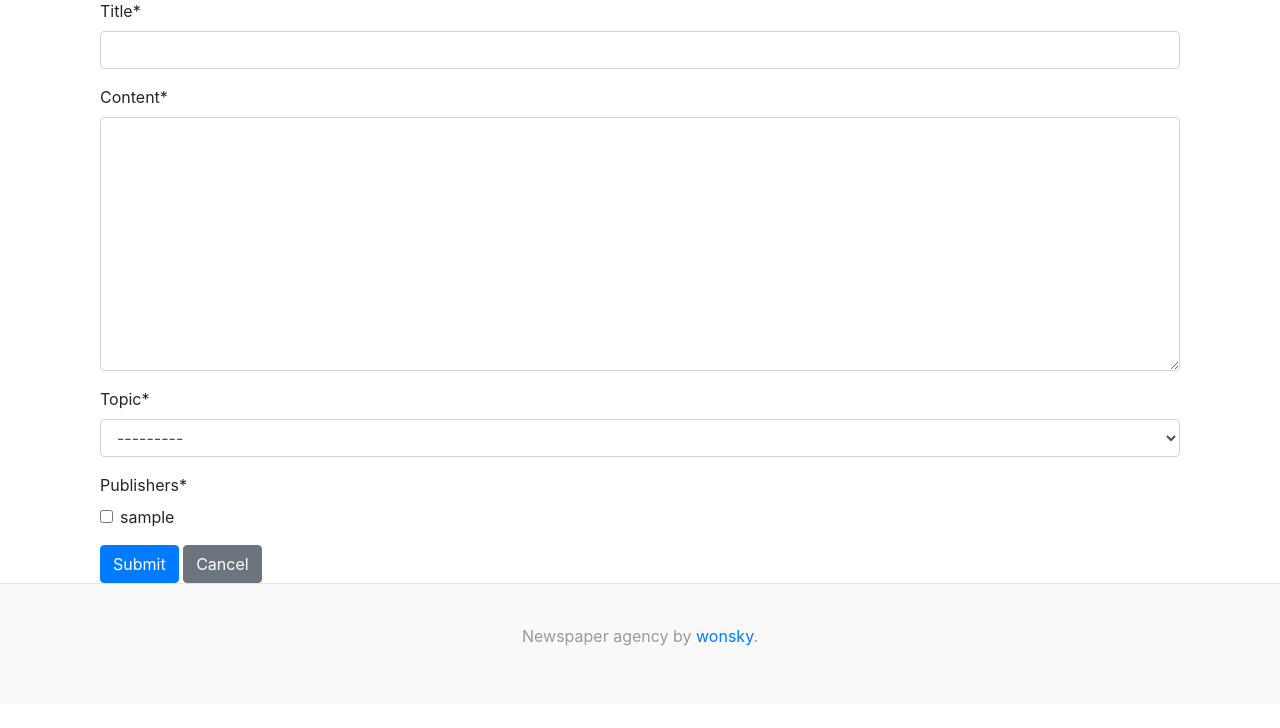
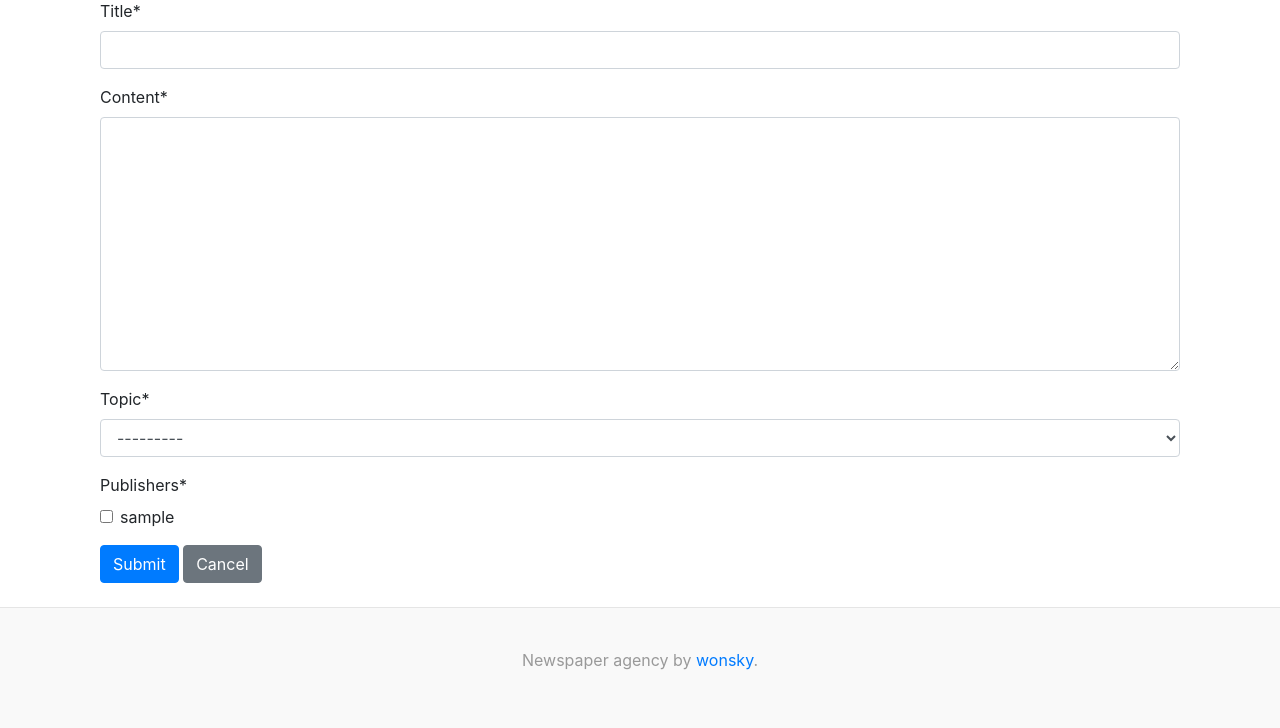
Before and after one commit to Wonsky1/newspaper_agency, a Django app: page /article/create/ in a window 1280 px wide. Shown: the part 231-959 px from the top of the page. Before the commit the page ends 877 px from the top, so only its background shows below. Run offline with Django 4.2, Linux system fonts and the light colour scheme; the visitor is signed in with stand-in values (Sample User, id 1); data comes from the database, SQL or seed files in the repository; data that the repository does not hold is empty; some libraries are stand-ins or nearby versions.

Commit message:
Made footer to be on the right place

```diff
--- a/static/css/styles.css
+++ b/static/css/styles.css
@@ -23,3 +23,17 @@ header {
 nav {
     padding-bottom: 30px;
 }
+
+body {
+    display: flex;
+    min-height: 100dvh;
+    flex-direction: column;
+}
+
+.container {
+    flex-grow: 1;
+}
+
+.form-inline {
+    margin-bottom: 10px;
+}
--- a/templates/includes/footer.html
+++ b/templates/includes/footer.html
@@ -1,4 +1,4 @@
-<footer class="blog-footer">
+<footer class="blog-footer cstm-footer mt-4">
   <p>Newspaper agency by
     <a href="https://github.com/Wonsky1" target="_blank">wonsky</a>.
   </p>
```
